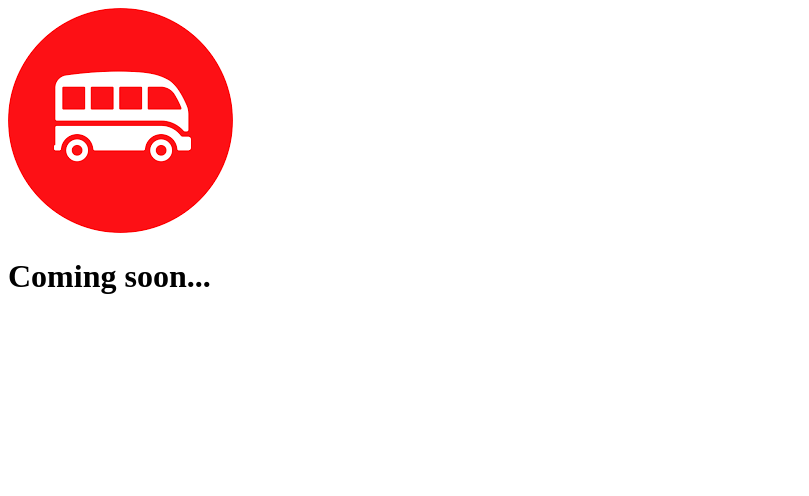
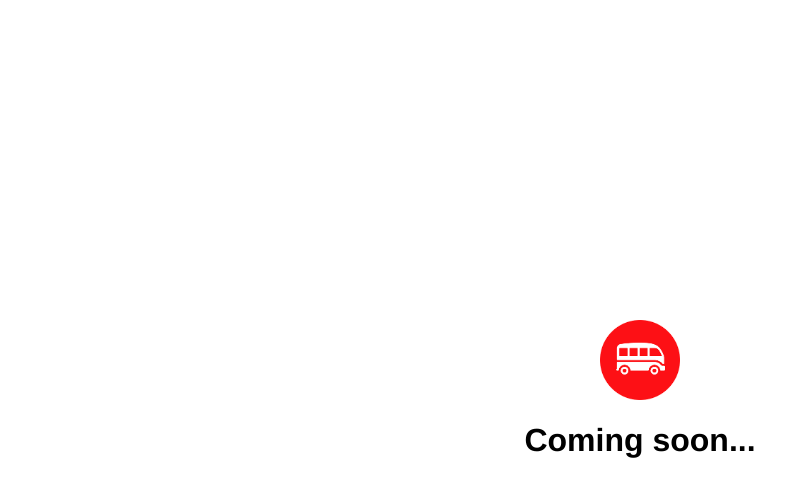
Before and after one commit to AugustoPresto/git-101, a plain HTML site: page index.html in a window 1280 px wide. Shown: the whole page, without its empty margins (0-809 px from the left). Drawn offline with Linux system fonts and the light colour scheme.

Commit message:
Centered image and tagline

```diff
--- a/index.html
+++ b/index.html
@@ -2,9 +2,12 @@
 <html>
 <head>
 	<title></title>
+	<link rel="stylesheet" type="text/css" href="style.css">
 </head>
 <body>
-	<img src="lewagon_circle.png">
-	<h1>Coming soon...</h1>
+	<div id="container">
+		<img id="logo" src="lewagon_circle.png">
+		<h1>Coming soon...</h1>
+	</div>
 </body>
 </html>
--- /dev/null
+++ b/style.css
@@ -0,0 +1,17 @@
+body {
+	margin: 0;
+	font-family: Helvetica;
+}
+
+#logo {
+	height: 80px;
+	width: 80px;
+}
+
+#container {
+	display: flex;
+	align-items: center;
+	justify-content: center;
+	height: 100vh;
+	flex-direction: column;
+}
```
